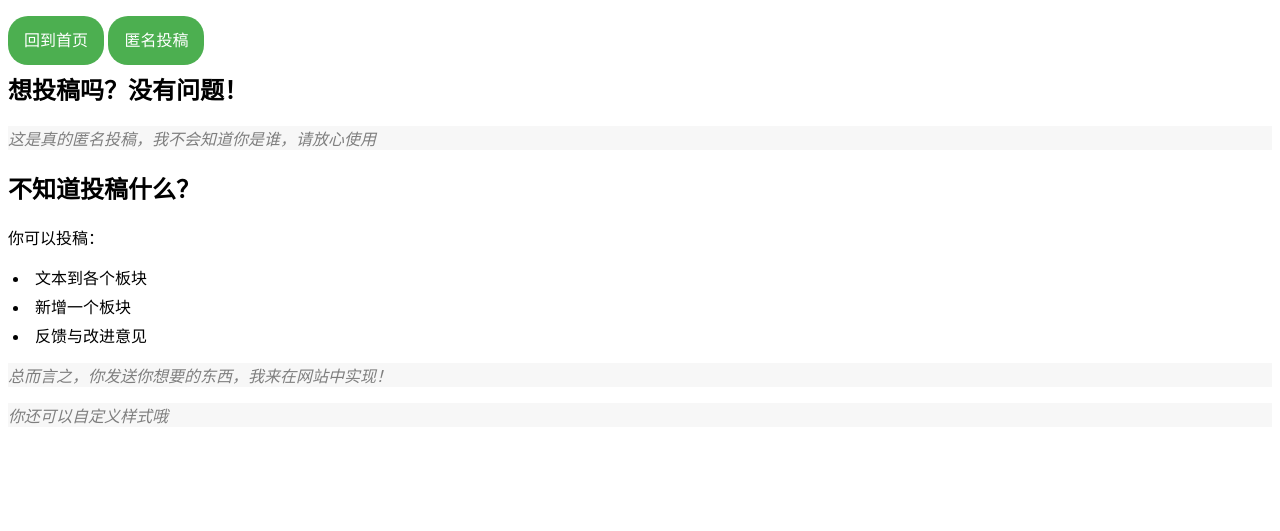
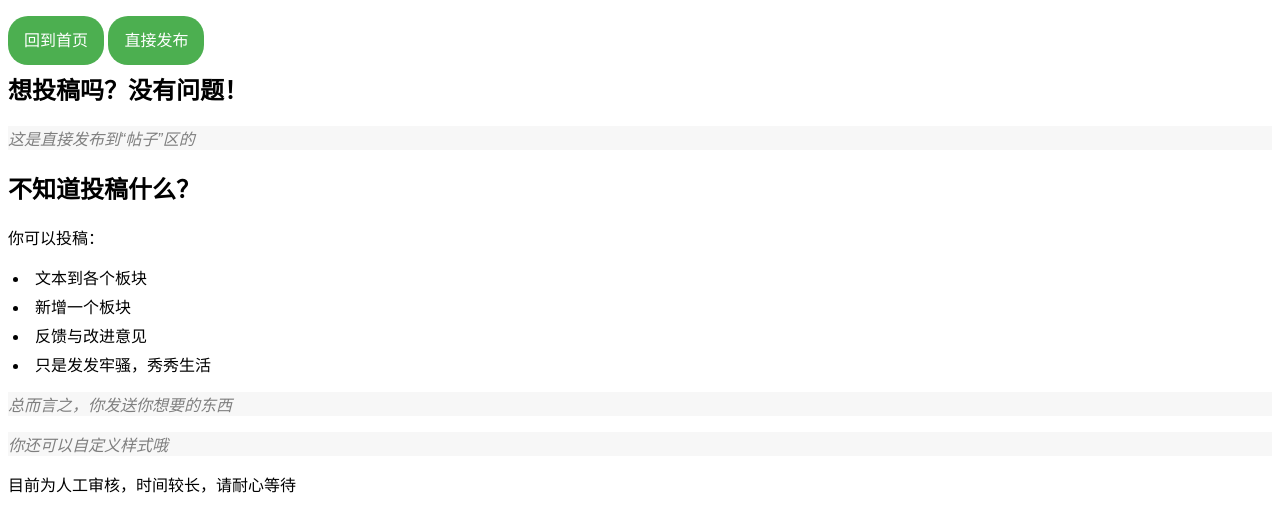
Before and after one commit to ExtrmelyLazy/CatHouse, a plain HTML site: page tougao.html in a window 1280 px wide. Shown: the part 135-666 px from the top of the page. Drawn offline with Linux system fonts and the light colour scheme.

Commit message:
Update tougao.html

```diff
--- a/tougao.html
+++ b/tougao.html
@@ -5,20 +5,22 @@
   <meta name="viewport" content="width=device-width, initial-scale=1.0">
   <meta http-equiv="X-UA-Compatible" content="ie=edge">
   <link rel="stylesheet" type="text/css" href="style/style1.css">
-  <title>投稿</title>
+  <title>发布内容</title>
 </head>
 <body>
   <h1 class="basic">投稿</h1>
   <a href="index.html" class="an">回到首页</a>
-  <a href="email.html" class="an">匿名投稿</a>
+  <a href="email.html" class="an">直接发布</a>
   <h2>想投稿吗？没有问题！</h2>
-  <p class="duanluo"><i>这是真的匿名投稿，我不会知道你是谁，请放心使用</i></p>
+  <p class="duanluo"><i>这是直接发布到“帖子”区的</i></p>
   <h2>不知道投稿什么？</h2>
   <p>你可以投稿：</p>
   <li class="fd">文本到各个板块</li>
   <li class="fd">新增一个板块</li>
   <li class="fd">反馈与改进意见</li>
-  <p class="duanluo"><i>总而言之，你发送你想要的东西，我来在网站中实现！</i></p>
+  <li class='fd'>只是发发牢骚，秀秀生活</li>
+  <p class="duanluo"><i>总而言之，你发送你想要的东西</i></p>
   <p class="duanluo"><i>你还可以自定义样式哦</i></p>
+  <p class="duanouo">目前为人工审核，时间较长，请耐心等待</p>
 </body>
 </html>
```
